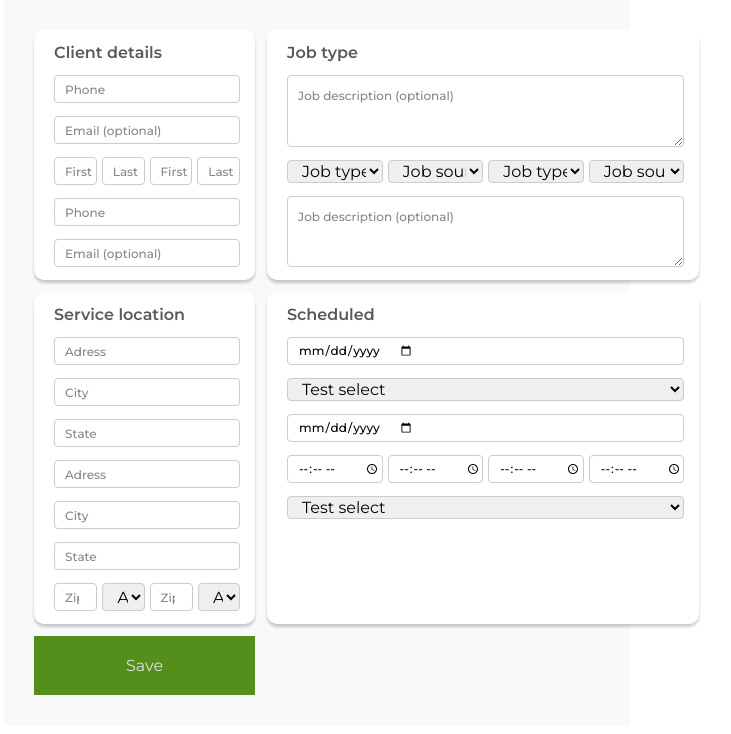
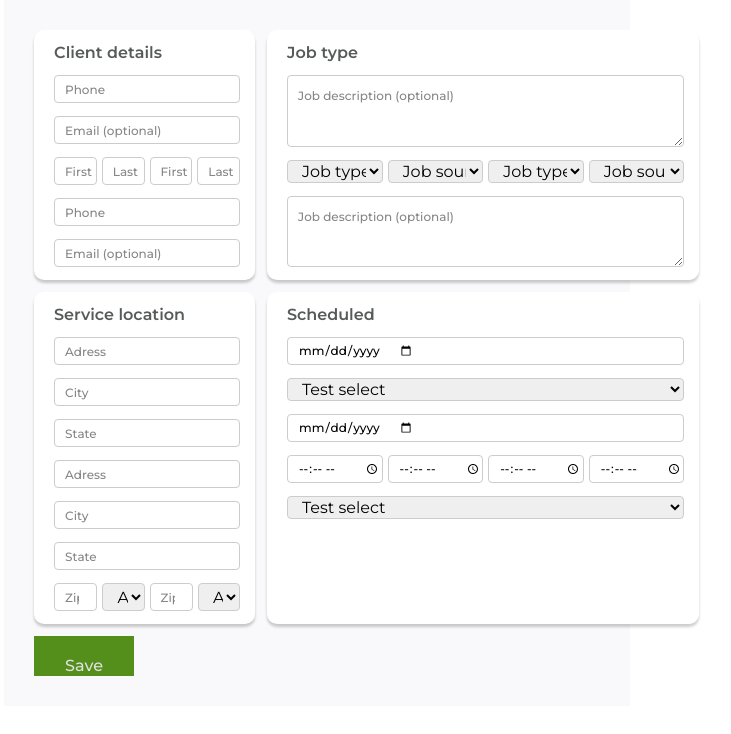
Before and after one commit to NikitaBatryncha/pipedrive_nikita, a website built with webpack: page index.html in a window 1280 px wide. Shown: the whole page, without its empty margins (323-1054 px from the left). Built offline with nearby package versions, Linux system fonts and the light colour scheme.

Commit message:
Update style.css

```diff
--- a/css/style.css
+++ b/css/style.css
@@ -196,4 +196,7 @@ button {
   padding: 20px;
   background-color: rgb(85, 143, 27);
   color: #E0E0E0;
+  font-weight: 500;
+  width: 100px;
+  height: 25px;
 }
```
